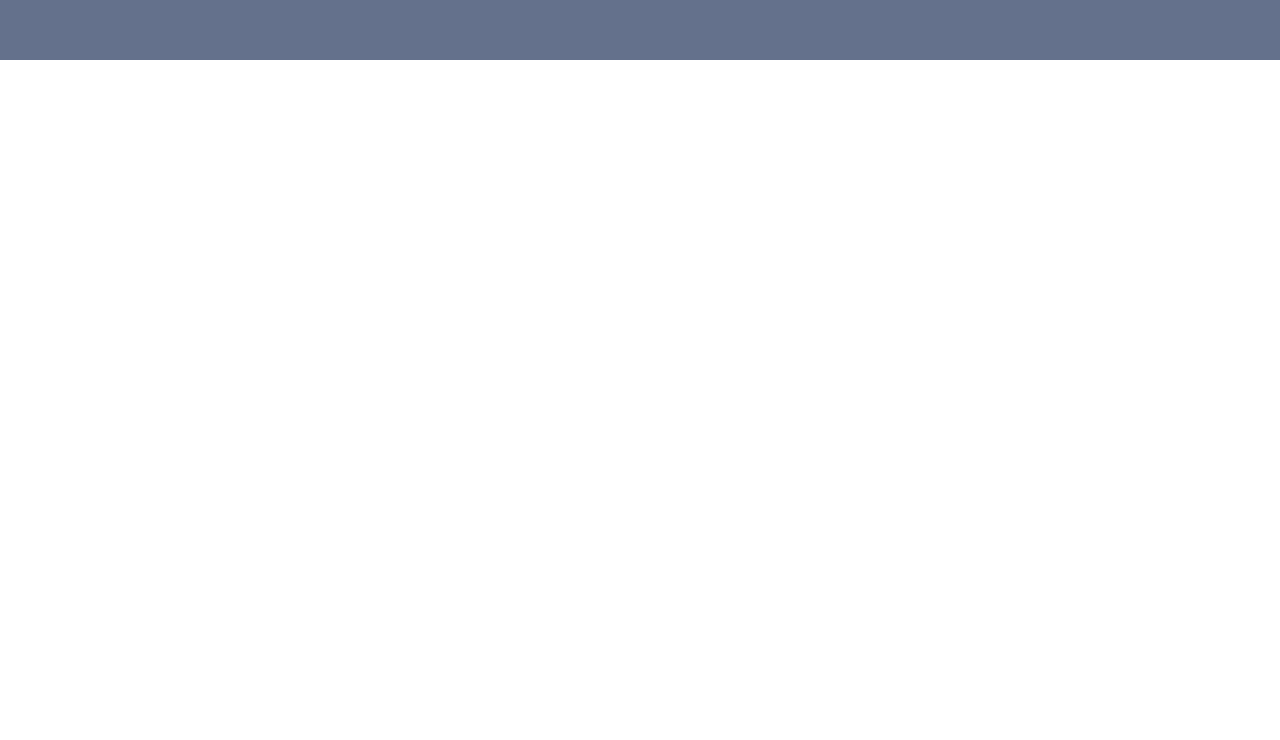
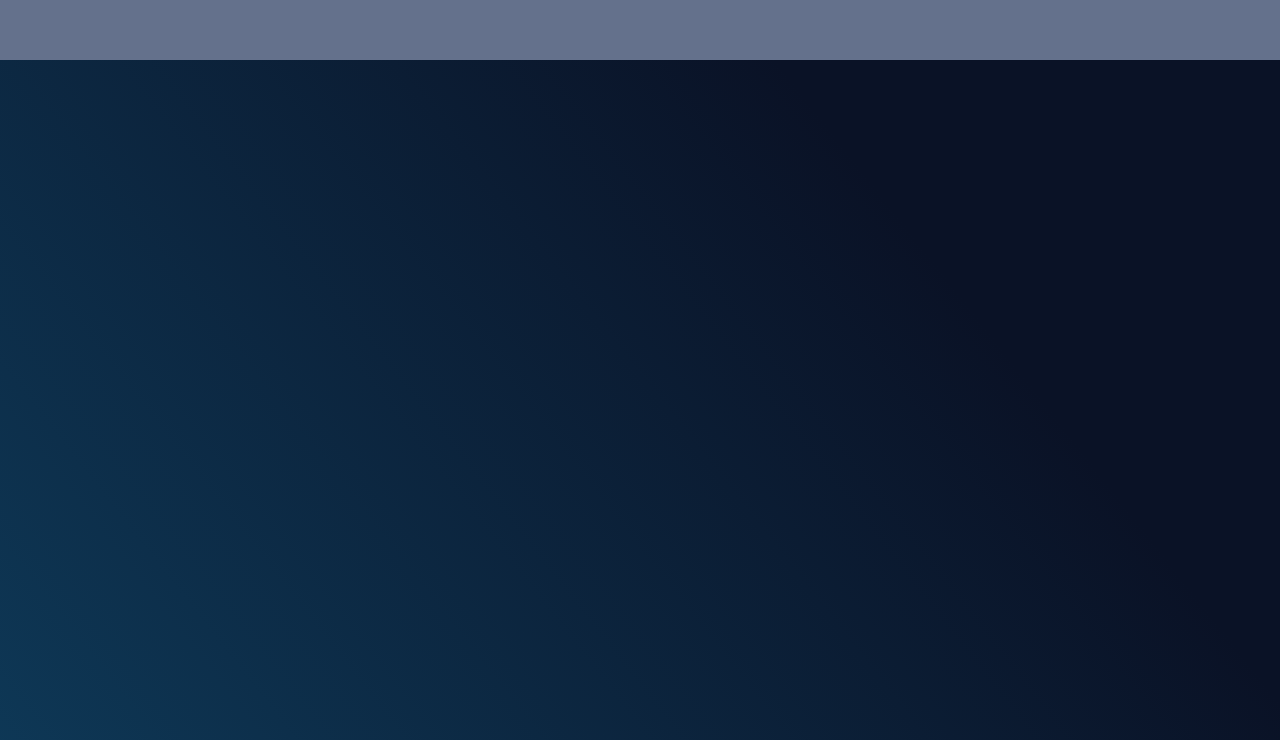
Before and after one commit to kayveex/FrontENDFlexer, a plain HTML site: page index.html in a window 1280 px wide. Shown: the part 2640-3380 px from the top of the page. Before the commit the page ends 2700 px from the top, so only its background shows below. Drawn offline with nearby package versions, Linux system fonts and the light colour scheme.

Commit message:
Update #2

```diff
--- a/css/style.css
+++ b/css/style.css
@@ -164,3 +164,11 @@ body {
   height: 900px;
   background: #64718c;
 }
+
+#about-us {
+  position: relative;
+  width: 100%;
+  height: 900px;
+  background: linear-gradient(231.85deg, #0a1226 25.37%, #19a7e4 288.02%);
+  z-index: 0;
+}
--- a/index.html
+++ b/index.html
@@ -33,7 +33,7 @@
               />
             </svg>
           </a>
-          <a href="#" class="nav-link mt-3">
+          <a href="#about-us" class="nav-link mt-3">
             <svg xmlns="http://www.w3.org/2000/svg" width="46" height="46" fill="#19A7E4" class="bi bi-lightbulb-fill" viewBox="0 0 16 16">
               <path
                 d="M2 6a6 6 0 1 1 10.174 4.31c-.203.196-.359.4-.453.619l-.762 1.769A.5.5 0 0 1 10.5 13h-5a.5.5 0 0 1-.46-.302l-.761-1.77a1.964 1.964 0 0 0-.453-.618A5.984 5.984 0 0 1 2 6zm3 8.5a.5.5 0 0 1 .5-.5h5a.5.5 0 0 1 0 1l-.224.447a1 1 0 0 1-.894.553H6.618a1 1 0 0 1-.894-.553L5.5 15a.5.5 0 0 1-.5-.5z"
@@ -62,7 +62,7 @@
             <span id="flexer">Flexer is the answer!</span>
           </p>
           <h5 id="desc-home">No Account Required - Safe - Fast</h5>
-          <a href="#" id="btn-start" class="btn">
+          <a href="#upload" id="btn-start" class="btn">
             <h2 id="start">Start Now!</h2>
            </a>
           </div>
@@ -82,7 +82,9 @@
     </div>
     <!-- END -->
     <!-- About Us Container -->
+    <div id="about-us" class="about-us">
 
+    </div>
     <!-- END -->
     <script src="https://cdn.jsdelivr.net/npm/bootstrap@5.2.3/dist/js/bootstrap.bundle.min.js" integrity="sha384-kenU1KFdBIe4zVF0s0G1M5b4hcpxyD9F7jL+jjXkk+Q2h455rYXK/7HAuoJl+0I4" crossorigin="anonymous"></script>
   </body>
```
